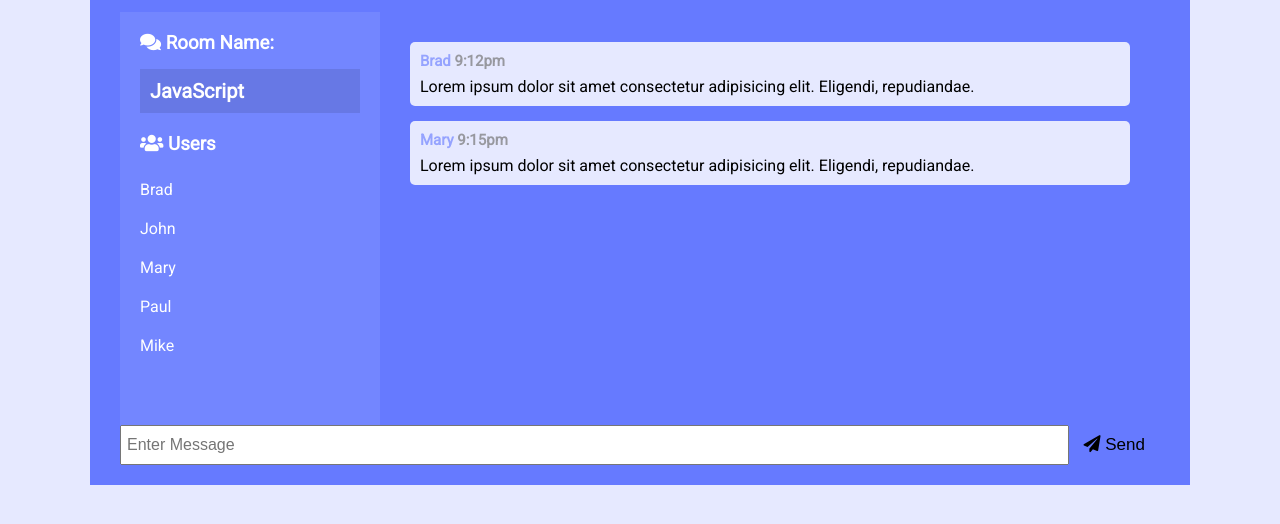
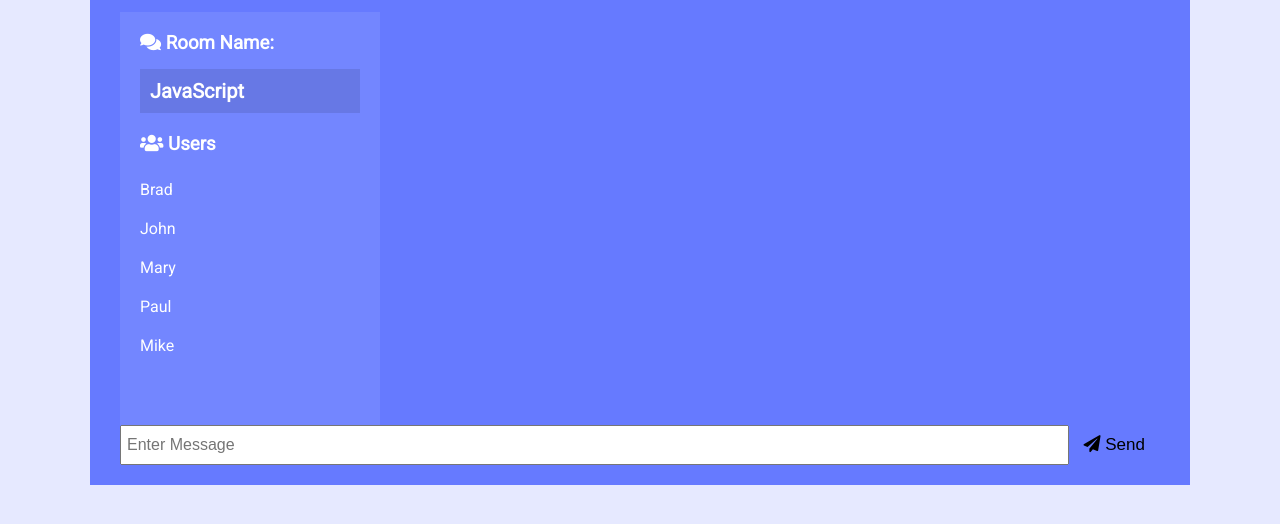
Before and after one commit to nobuyuki-tono/nodejs-socketio-chat-app, a website: page public/chat.html in a window 1280 px wide. Shown: the part 106-630 px from the top of the page. Drawn offline with nearby package versions, Linux system fonts and the light colour scheme; no server answers.

Commit message:
Formated message for chat page

```diff
--- a/public/chat.html
+++ b/public/chat.html
@@ -31,22 +31,7 @@
             <li>Mike</li>
           </ul>
         </div>
-        <div class="chat-messages">
-          <div class="message">
-            <p class="meta">Brad <span>9:12pm</span></p>
-            <p class="text">
-              Lorem ipsum dolor sit amet consectetur adipisicing elit. Eligendi,
-              repudiandae.
-            </p>
-          </div>
-          <div class="message">
-            <p class="meta">Mary <span>9:15pm</span></p>
-            <p class="text">
-              Lorem ipsum dolor sit amet consectetur adipisicing elit. Eligendi,
-              repudiandae.
-            </p>
-          </div>
-        </div>
+        <div class="chat-messages"></div>
       </main>
       <div class="chat-form-container">
         <form id="chat-form">
--- a/public/js/main.js
+++ b/public/js/main.js
@@ -5,7 +5,7 @@ const socket = io();
 
 // Message from server
 socket.on("message", message => {
-  console.log(message);
+  // console.log(message);
   outputMessage(message);
 
   // Scroll down
@@ -31,9 +31,9 @@ function outputMessage(message) {
   const div = document.createElement("div");
   div.classList.add("message");
   div.innerHTML = `
-  <p class="meta">Brad <span>9:12pm</span></p>
+  <p class="meta">${message.username}<span>${message.time}</span></p>
   <p class="text">
-   ${message}
+   ${message.text}
   </p>
   `;
 
```
Also changed, not shown: server.js (+7 -4 lines).
